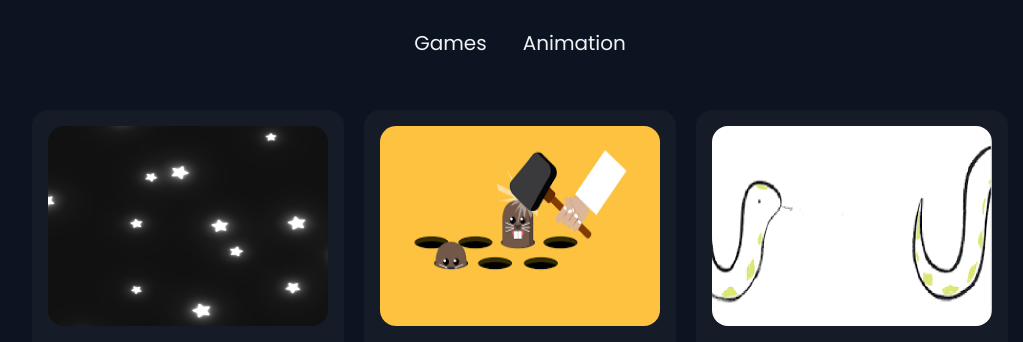
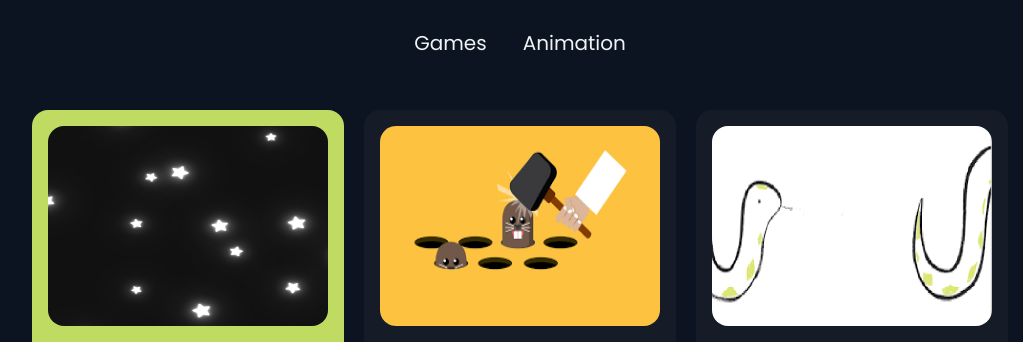
Before and after one commit to NalinJ0shi/Nalin-Joshi, a plain HTML site: page index.html in a window 1280 px wide. Shown: the part 1930-2272 px from the top of the page, without its empty margins (120-1143 px from the left). Drawn offline with nearby package versions, Linux system fonts and the light colour scheme.

Commit message:
Update index.html

```diff
--- a/index.html
+++ b/index.html
@@ -213,7 +213,7 @@
                 </div>
 
                 <div class="work__container container grid">
-                    <div class="work__card mix Animation">
+                    <div class="work__card mix Animation mixitup-control-active active-work">
                         <img src="stars.png" class="work__img">
                         <h3 class="work__title">Falling Stars
                         </h3>
```
